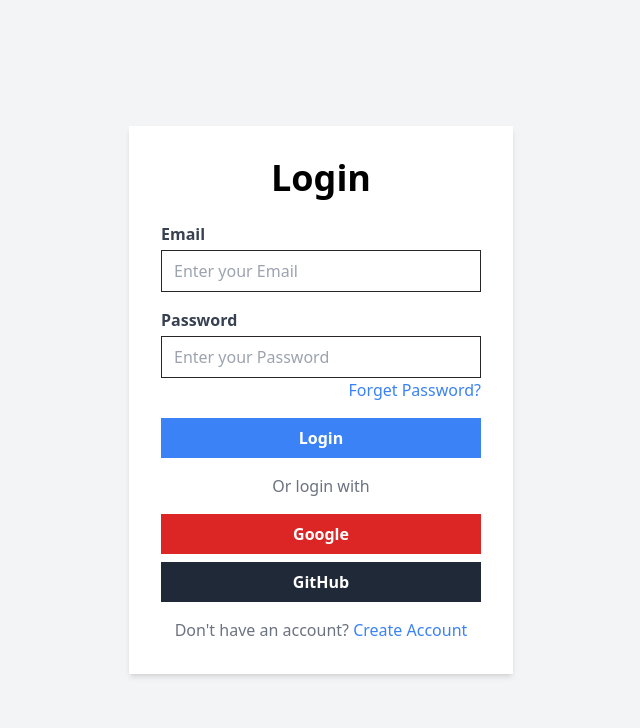
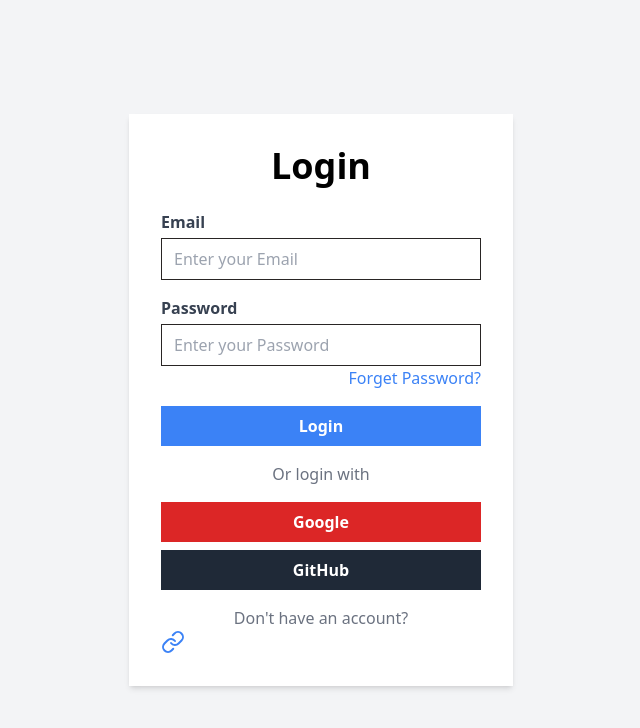
Before and after one commit to SurajjBhardwaj/Doogle, a Next.js app: page /auth/login in a window 1280 px wide. Shown: the top 728 px of the page, without its empty margins (319-959 px from the left). Built offline with nearby package versions, Linux system fonts and the light colour scheme.

Commit message:
build error solve

```diff
--- a/pages/auth/login.js
+++ b/pages/auth/login.js
@@ -1,3 +1,4 @@
+import { Link } from 'lucide-react';
 import React, { useState } from 'react';
 
 const Login = () => {
@@ -100,7 +101,7 @@
             </button>
           </div>
         </form>
-        <p className="text-center text-gray-500 mt-4">Don't have an account? <a href="#" className="text-blue-500 hover:text-blue-600">Create Account</a></p>
+        <p className="text-center text-gray-500 mt-4">Don&apos;t have an account? <Link href="#" className="text-blue-500 hover:text-blue-600">Create Account</Link></p>
       </div>
     </div>
   );
--- a/pages/auth/otp.js
+++ b/pages/auth/otp.js
@@ -1,5 +1,4 @@
-// OTPVerification.js
-
+import { Link } from 'lucide-react';
 import React, { useState } from 'react';
 
 const OTPVerification = () => {
@@ -43,7 +42,7 @@
             className="w-full bg-blue-500 hover:bg-blue-600 text-white font-semibold py-2 px-4 rounded-md focus:outline-none focus:ring-2 focus:ring-blue-500 focus:ring-offset-2">
             {loading ? 'Verifying...' : 'Verify OTP'}
           </button>
-          <p className="text-center text-gray-500 mt-4">Didn't receive OTP? <a href="#" className="text-blue-500 hover:text-blue-600">Resend OTP</a></p>
+          <p className="text-center text-gray-500 mt-4">Didn&apos;t receive OTP? <Link href="#" className="text-blue-500 hover:text-blue-600">Resend OTP</Link></p>
         </form>
       </div>
     </div>
```
Also changed, not shown: pages/auth/forgetpassword/[resetoken].js (deleted).
